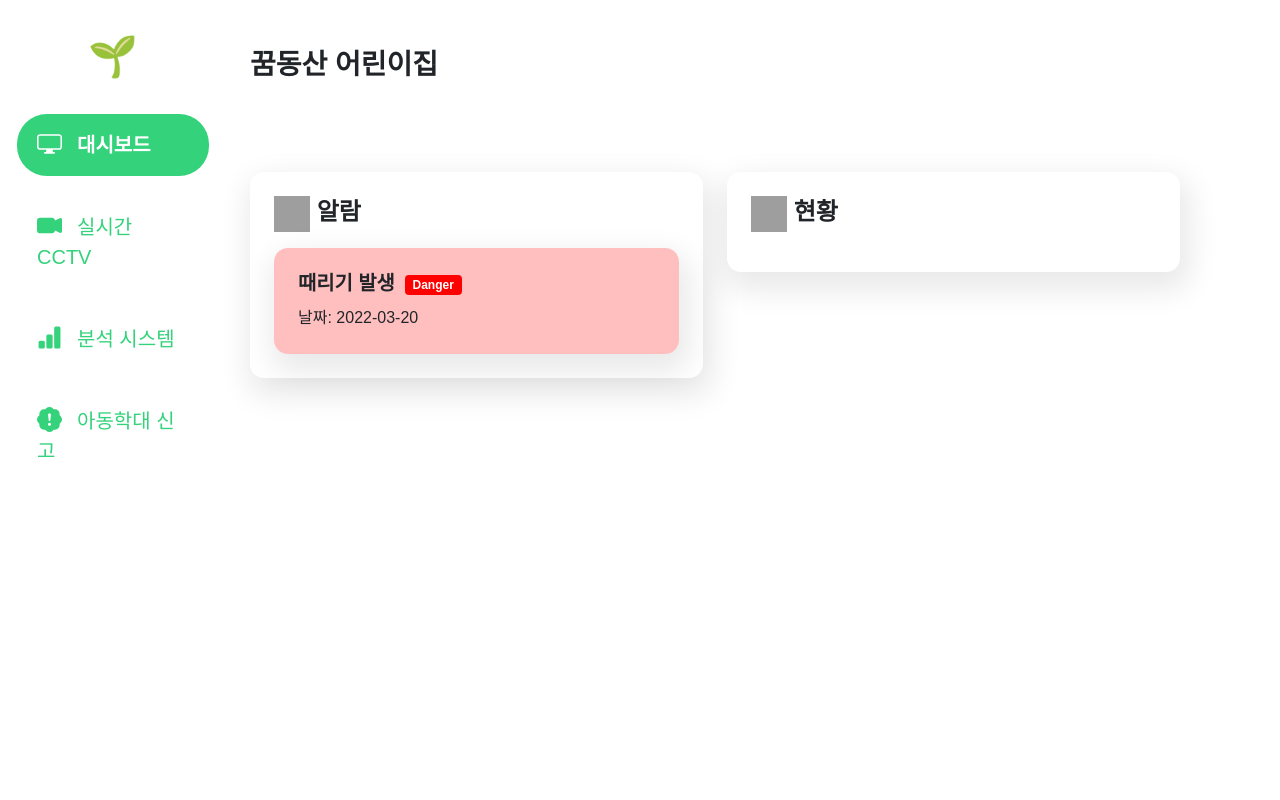
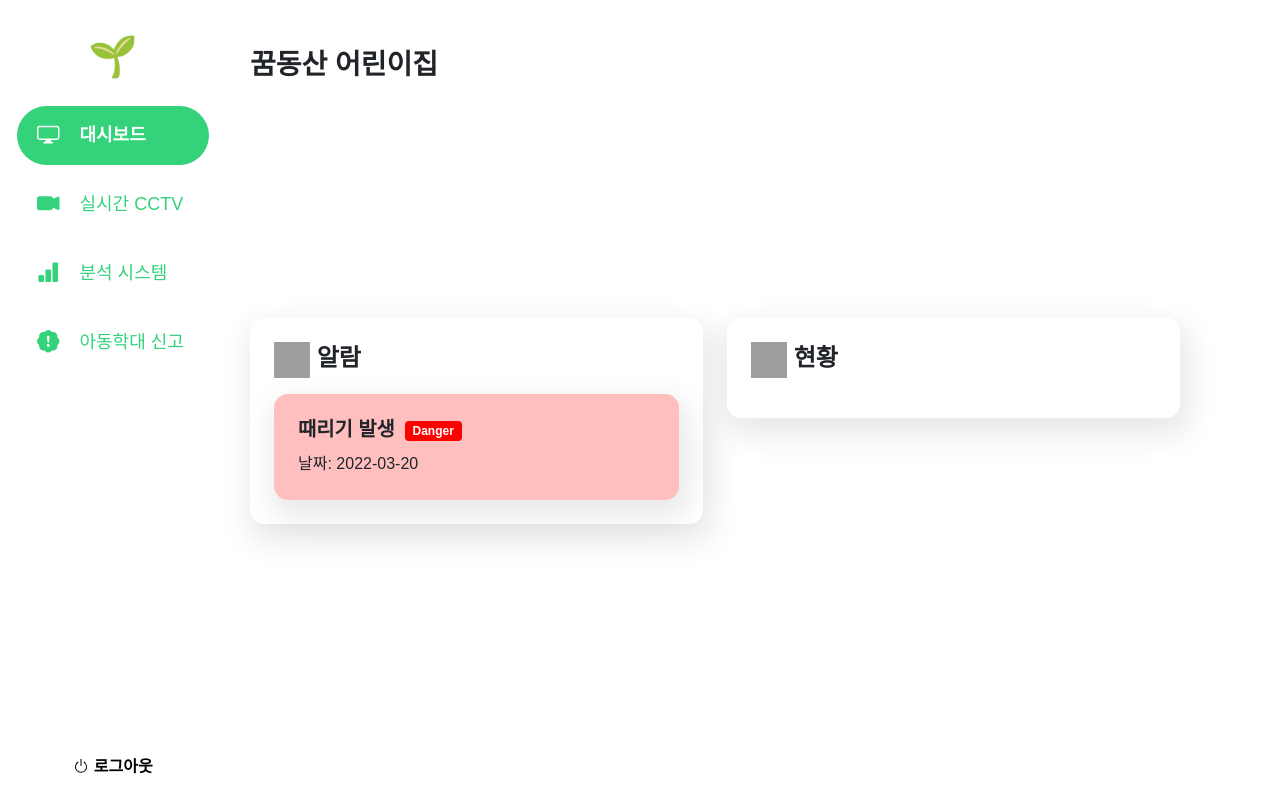
Before and after one commit to minkyung00/child-abuse-alarm, a Vue app in the folder FE/frontend/: page /user-home/dashboard in a window 1280 px wide. Built offline with nearby package versions, Linux system fonts and the light colour scheme; grey boxes are pictures that could not be loaded; a web font is replaced by a local one.

Commit message:
Feat: 로그아웃 기능 구현

```diff
--- a/FE/frontend/src/components/UserHomeNav.vue
+++ b/FE/frontend/src/components/UserHomeNav.vue
@@ -1,6 +1,7 @@
 <template>
-  <b-nav vertical pills>
-    <h1 class="userhome-logo">🌱</h1>
+  <b-nav pills>
+    <div>
+      <h1 class="userhome-logo" @click="handleRoute('HomeView')">🌱</h1>
       <b-nav-item active @click="handleRoute('DashBoard')">
         <b-icon icon="display"></b-icon>
         <span class="nav-link-text">대시보드</span>
@@ -17,6 +18,10 @@
         <b-icon icon="patch-exclamation-fill"></b-icon>
         <span class="nav-link-text">아동학대 신고</span>
       </b-nav-item>
+    </div>
+    <button class="logout-button" @click="logout">
+      <b-icon icon="power" aria-hidden="true"></b-icon> 로그아웃
+    </button>
   </b-nav>
 </template>
 
@@ -28,15 +33,33 @@ export default {
       this.$router.push({
         name: route
       })
+    },
+    async logout () {
+      try {
+        this.$store.dispatch('Logout')
+        this.$router.push({
+          name: 'HomeView'
+        })
+      } catch (err) {
+        console.log(err)
       }
+    },
   }
 }
 </script>
 
 <style lang="scss" scoped>
 .nav {
+  flex-direction: column;
   padding: 1rem 1.5rem;
   max-width: 250px;
+  height: 100vh;
+  justify-content: space-between;
+  @media (max-width: 920px) {
+    flex-direction: row;
+    width: 100%;
+    max-width: 100vw;
+  }
 
   .userhome-logo {
     padding: 1rem 0rem;
@@ -50,7 +73,7 @@ export default {
       padding: 1rem 1.25rem;
       border-radius: 30px !important;
       color: $primary-color;
-      font-size: 20px;
+      font-size: 18px;
       font-weight: 400;
 
       &:hover,
@@ -68,8 +91,12 @@ export default {
     }
 
     .nav-link-text {
-      margin-left: 15px;
+      margin-left: 20px;
     }
+  }
+
+  .logout-button {
+    background-color: transparent;
   }
 }
 </style>
--- a/FE/frontend/src/router/index.js
+++ b/FE/frontend/src/router/index.js
@@ -14,7 +14,7 @@ Vue.use(VueRouter);
 const routes = [
   {
     path: "/",
-    name: "home",
+    name: "HomeView",
     component: HomeView,
   },
   {
--- a/FE/frontend/src/store/index.js
+++ b/FE/frontend/src/store/index.js
@@ -2,7 +2,7 @@ import Vue from "vue";
 import Vuex from "vuex";
 
 import { loginUser } from '@/api/auth';
-import { refreshAccessToken } from '@/api/users';
+import { refreshAccessToken, logoutUser } from '@/api/users';
 
 import {
   getAccessFromCookie,
@@ -61,6 +61,22 @@ export default new Vuex.Store({
         return error.response.status
       }
     },
+    async Logout ({ state, commit }) {
+      try {
+        await logoutUser({
+          refresh: state.refreshToken
+        })
+        commit('clearUserid')
+        commit('clearToken')
+        commit('clearUserInfo')
+
+        deleteCookie('til_user')
+        deleteCookie('til_access')
+        deleteCookie('til_refresh')
+      } catch (err) {
+        console.log('Logout error: ', err)
+      }
+    },
     async refreshAccessToken ({ commit }) {
       try {
         const res = await refreshAccessToken({
```
Lines whose indentation alone changed are shown as unchanged.
